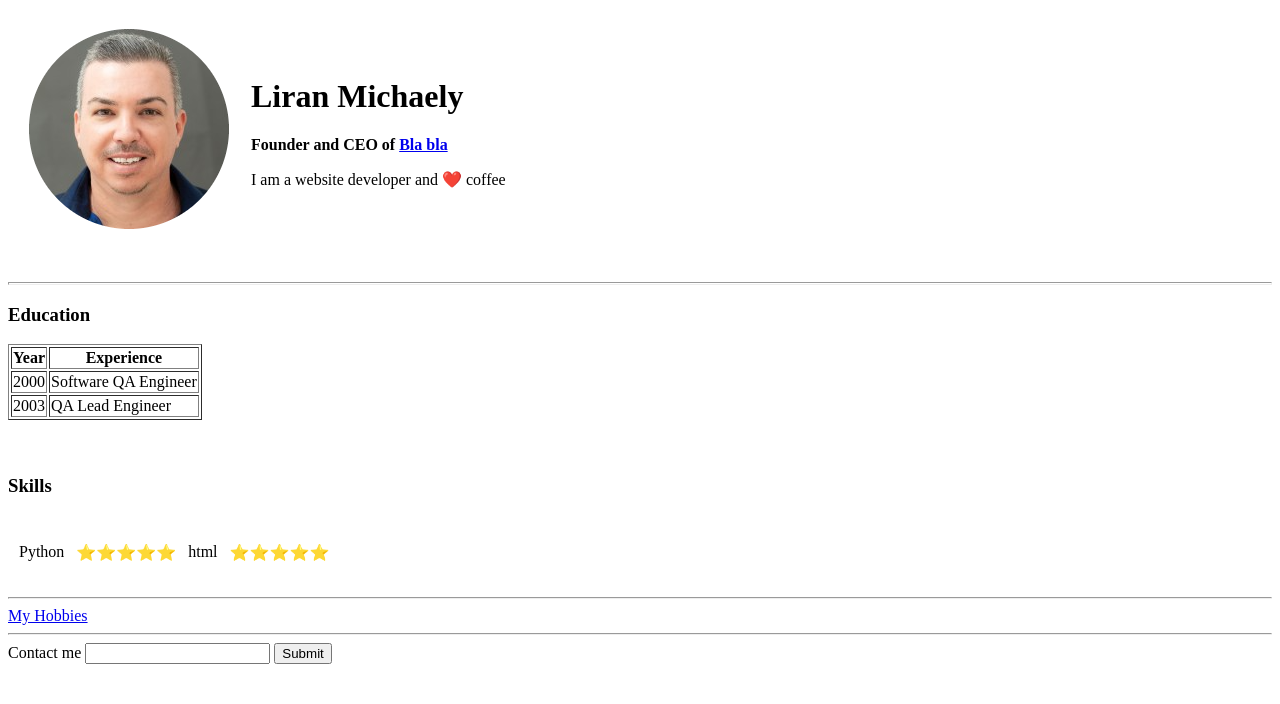
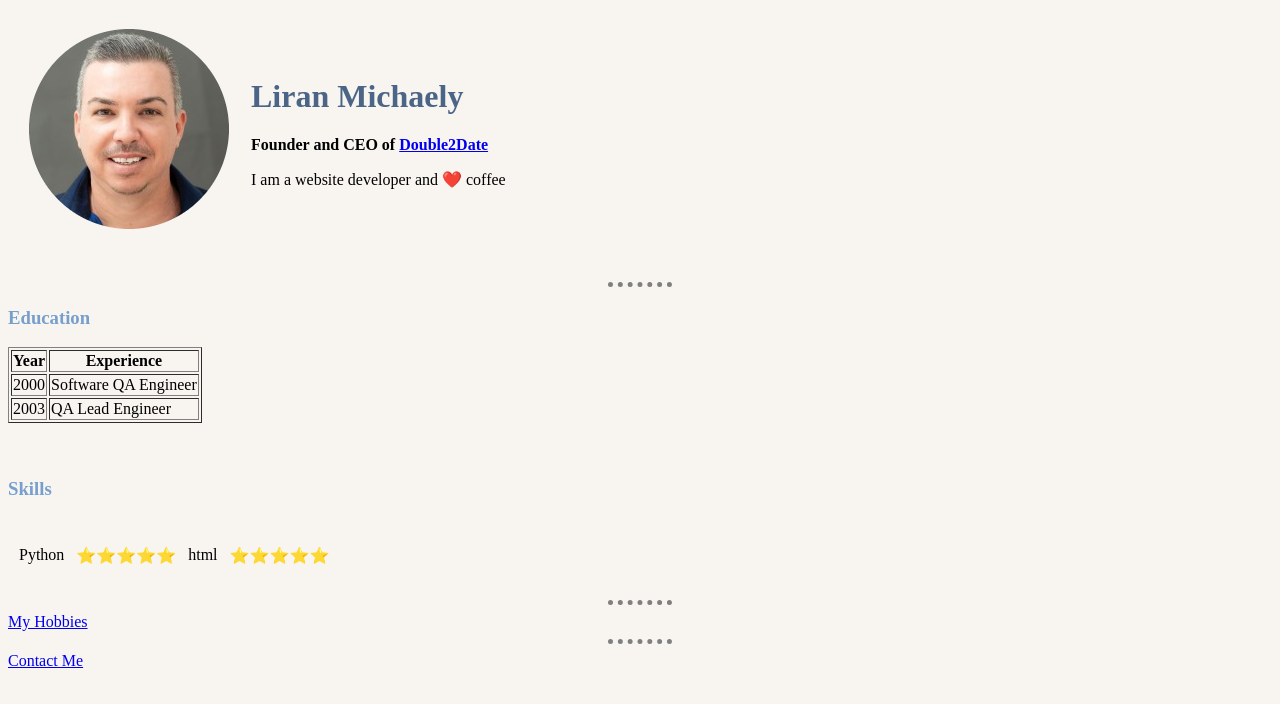
Before and after one commit to liranmichaely/CV, a plain HTML site: page index.html in a window 1280 px wide. Drawn offline with Linux system fonts and the light colour scheme.

Commit message:
added css

```diff
--- /dev/null
+++ b/contact.html
@@ -0,0 +1,40 @@
+<!DOCTYPE html>
+<html lang="en">
+<head>
+  <meta charset="UTF-8">
+  <meta name="viewport" content="width=device-width, initial-scale=1.0">
+  <meta http-equiv="X-UA-Compatible" content="ie=edge">
+  <title>My Hobbies</title>
+  <link rel="stylesheet" href="css/styles.css">
+</head>
+<body>
+  <h3>Contact Me</h3>
+    <form action="https://getform.io/f/650e1c0c-4425-4935-84ff-a9851820655e" method="post">
+      <table cellspacing="5">
+        <tr>
+          <td><label>Your first name:</label></td>
+          <td><input type="text" name="firstName" value=""></td>
+        </tr>
+        <tr>
+          <td><label>Your last name:</label></td>
+          <td><input type="text" name="lastName" value=""></td>
+        </tr>
+        <tr>
+          <td><label>Enter your email address:</label></td>
+          <td><input type="text" name="email" value=""></td>
+        </tr>
+        <tr>
+          <td><label>Message:</label></td>
+          <td><textarea name="message" rows="8" cols="80"></textarea>
+          </td>
+        </tr>
+        <tr>
+          <td><input type="submit" name=""></td>
+        </tr>
+      </table>
+    </form>
+    <br>
+    <br>
+    <a href="index.html">Back to home page</a>
+</body>
+</html>
--- /dev/null
+++ b/css/styles.css
@@ -0,0 +1,20 @@
+
+  body {
+      background-color: #F8F5F1;
+  }
+
+  hr {
+    border-style: none;
+    border-top-style: dotted;
+    border-color: grey;
+    border-width: 5px;
+    width: 5%;
+  }
+
+  h1 {
+    color: #4B6587;
+  }
+
+  h3 {
+    color: #769FCD;
+  }
--- a/index.html
+++ b/index.html
@@ -6,6 +6,7 @@
   <meta name="viewport" content="width=device-width, initial-scale=1.0">
   <meta http-equiv="X-UA-Compatible" content="ie=edge">
   <title>Liran Website</title>
+  <link rel="stylesheet" href="css/styles.css">
 </head>
 
 <body>
@@ -14,7 +15,7 @@
       <td><img src="images/Liran-modified.png" alt="Liran Michaely image"></td>
       <td>
         <h1>Liran Michaely</h1>
-        <p><strong>Founder and CEO of <a href="https://google.com">Bla bla</a></strong></p>
+        <p><strong>Founder and CEO of <a href="https://double2date.com">Double2Date</a></strong></p>
         <p>I am a website developer and ❤️ coffee</p>
       </td>
     <tr>
@@ -46,19 +47,22 @@
   <h3>Skills</h3>
   <table cellspacing="10">
     <tr>
-      <td><p>Python</p></td>
-      <td><p>⭐⭐⭐⭐⭐</p></td>
-      <td><p>html</p></td>
-      <td><p>⭐⭐⭐⭐⭐</p></td>
+      <td>
+        <p>Python</p>
+      </td>
+      <td>
+        <p>⭐⭐⭐⭐⭐</p>
+      </td>
+      <td>
+        <p>html</p>
+      </td>
+      <td>
+        <p>⭐⭐⭐⭐⭐</p>
+      </td>
     </tr>
   </table>
   <hr>
-    <a href="hobbies.html">My Hobbies</a>
+  <a href="hobbies.html">My Hobbies</a>
   <hr>
-  <form class="" action="index.html" method="post">
-    <label>Contact me</label>
-    <input type="text" name="Enter your email" value="">
-    <input type="submit" name="">
-
-  </form>
+  <a href="contact.html">Contact Me</a>
 </html>
```
Also changed, not shown: hobbies.html (+1 -0 lines).
